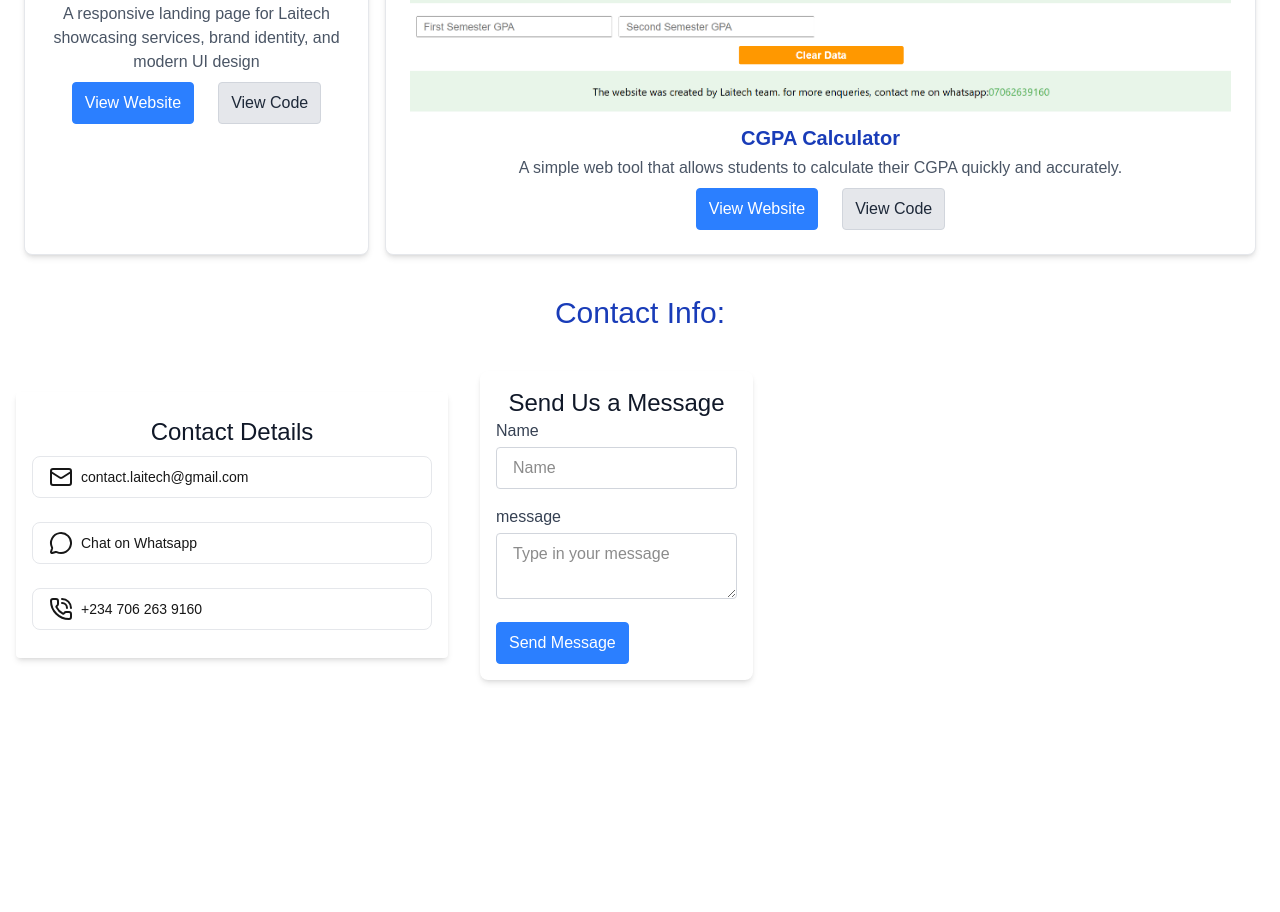
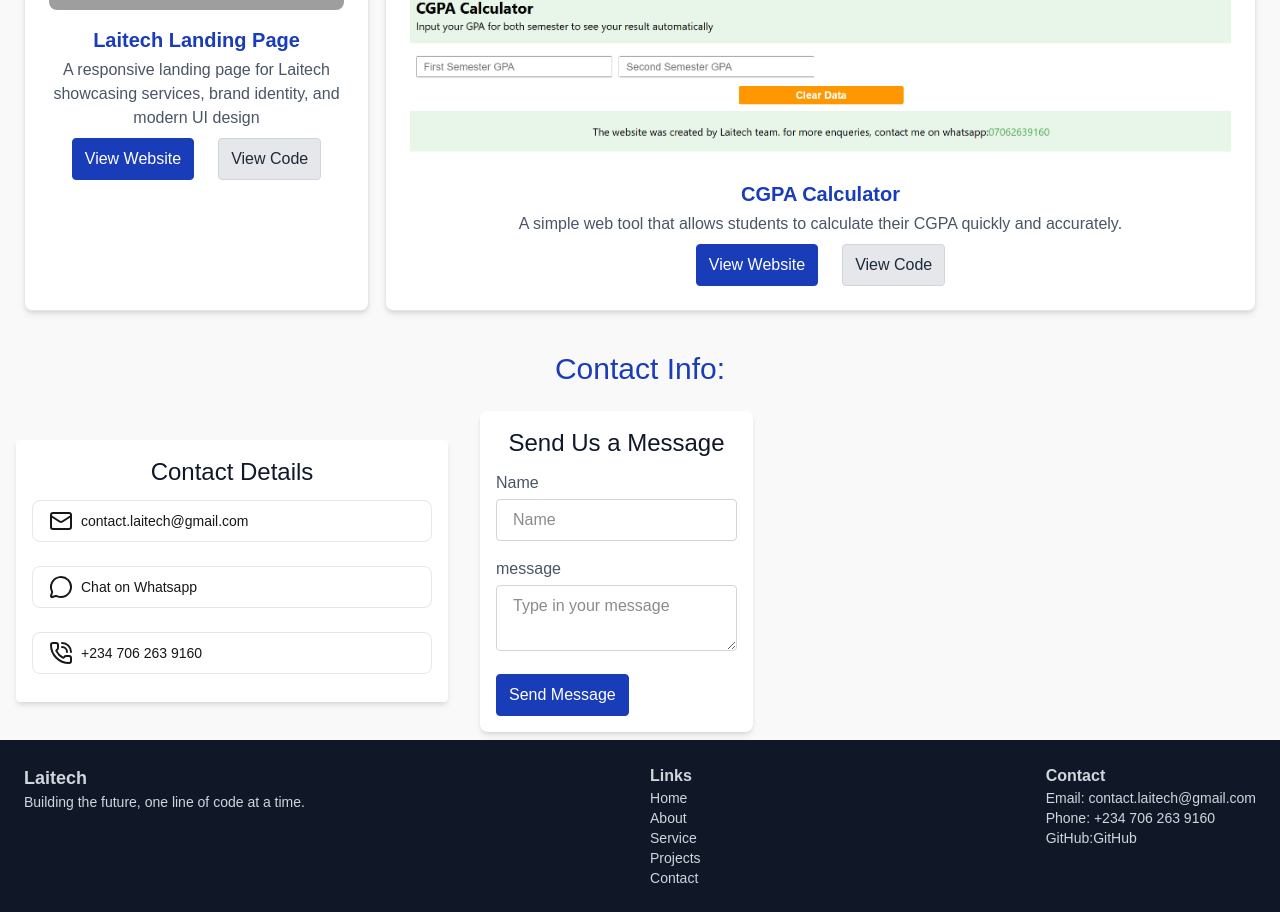
Before and after one commit to Laitech001/laitech-portfolio, a Next.js app: page / in a window 1280 px wide. Shown: the part 1720-2632 px from the top of the page. Before the commit the page ends 2408 px from the top, so only its background shows below. Built offline with nearby package versions, Linux system fonts and the light colour scheme; grey boxes are pictures that could not be loaded.

Commit message:
added footer

```diff
--- a/app/components/About.tsx
+++ b/app/components/About.tsx
@@ -12,7 +12,7 @@ function About() {
       id="about"
       className="py-24 px-10 scroll-mt-24"
     >
-      <h1 className="heading mb-2">About Laitech</h1>
+      <h1 className="heading mb-3">About Laitech</h1>
 
       <section className="flex flex-col justify-center gap-4 lg:flex-row lg:gap-10">
         <Image
--- a/app/components/Contact.tsx
+++ b/app/components/Contact.tsx
@@ -4,7 +4,7 @@ import ContactForm from "./ContactForm";
 export default function Contact() {
   return (
     <div className="px-4">
-      <h1 id='contact' className="heading mb-8">Contact Info:</h1>
+      <h1 id='contact' className="heading mb-3">Contact Info:</h1>
 
       <section className="flex flex-col md:flex-row justiify-center items-center gap-6">
         <ContactDetails />
--- a/app/components/ContactDetails.tsx
+++ b/app/components/ContactDetails.tsx
@@ -8,7 +8,7 @@ export default function ContactDetails() {
 
   return (
     <Card className=''>
-      <h1 className='text-xl md:text-2xl text-gray-900 text-center m-2'>Contact Details</h1>
+      <h1 className='text-xl md:text-2xl text-gray-900 text-center mb-3'>Contact Details</h1>
 
       <ul className='flex flex-col justify-center items-center gap-3'>
         <li className='techstack-li mb-3 w-100'>
--- a/app/components/ContactForm.tsx
+++ b/app/components/ContactForm.tsx
@@ -13,7 +13,7 @@ export default function ContactForm() {
 
   return (
     <Form>
-      <h1 className='text-xl md:text-2xl text-gray-900 text-center'>Send Us a Message</h1>
+      <h1 className='text-xl md:text-2xl text-gray-900 text-center mb-3'>Send Us a Message</h1>
 
       <div>
         <Label htmlFor='name'>
--- /dev/null
+++ b/app/components/Footer.tsx
@@ -0,0 +1,40 @@
+export default function Footer() {
+  return (
+    <footer className="w-full bg-gray-900 text-gray-300 p-6 flex flex-col md:flex-row items-start justify-between">
+      <section>
+        <h1 className="text-lg font-semibold">Laitech</h1>
+        <p className="text-sm">Building the future, one line of code at a time.</p>
+      </section>
+
+      <section>
+        <h2 className="text-md font-semibold mt-4 md:mt-0">Links</h2>
+
+        <ul className="text-sm">
+          <li><a href="#home" className="hover:text-blue-500">Home</a></li>
+          <li><a href="#about" className="hover:text-blue-500">About</a></li>
+          <li><a href="#service" className="hover:text-blue-500">Service</a></li>
+          <li><a href="#projects" className="hover:text-blue-500">Projects</a></li>
+          <li><a href="#contact" className="hover:text-blue-500">Contact</a></li>
+        </ul>
+      </section>
+
+      <section>
+        <h2 className="text-md font-semibold mt-4 md:mt-0">Contact</h2>
+        <p className="text-sm">Email: <a href="mailto:contact.laitech@gmail.com" className="hover:text-blue-500">contact.laitech@gmail.com</a></p>
+
+        <p className="text-sm">Phone: <a href="tel:+2347062639160" className="hover:text-blue-500">+234 706 263 9160</a></p>
+
+        <p className="text-sm"> GitHub:
+          <a
+            href="https://github.com/Laitech001"
+            target="_blank"
+            rel="noopener noreferrer"
+            className="hover:text-blue-500"
+          >
+            GitHub
+          </a>
+        </p>
+      </section>
+    </footer>
+  )
+}
--- a/app/components/ProjectCard.tsx
+++ b/app/components/ProjectCard.tsx
@@ -16,7 +16,7 @@ function ProjectCard({ imagePath, title, desc, websiteUrl}: ProjectCardProps) {
           alt={title}
           width={350}
           height={350}
-          className="w-full h-auto rounded-lg hover:scale-105 transition-transform duration-500 ease-in-out"
+          className="w-full h-auto rounded-lg hover:scale-105 transition-transform duration-500 ease-in-out mb-4"
         />
       )}
       <h1 className="text-xl text-blue-800 font-semibold mb-1 item-start">{title}</h1>
--- a/app/components/ServiceCard.tsx
+++ b/app/components/ServiceCard.tsx
@@ -1,4 +1,5 @@
 import type { ComponentType, SVGProps } from "react"
+import { Card } from "@/ui"
 
 type serviceCardProps = {
   icon: ComponentType<SVGProps<SVGSVGElement>>
@@ -9,11 +10,11 @@ type serviceCardProps = {
 
 function ServiceCard({icon: Icon, title, desc}: serviceCardProps) {
   return (
-    <div className={`text-center m-2 p-6 rounded-lg border border-gray-200 hover:shadow-lg transition-shadow`}>
-      <Icon className="w-12 h-12 text-blue-800 mb-3 mx-auto" />
-      <h1 className="text-xl text-blue-800 font-semibold mb-1">{title}</h1>
+    <Card className={`max-w-6xl text-center m-2 p-6 rounded-lg border border-gray-200 hover:shadow-lg transition-shadow`}>
+      <Icon className="w-12 h-12 text-blue-600 mb-3 mx-auto" />
+      <h1 className="text-xl text-gray-900 font-semibold mb-1">{title}</h1>
       <p className="text-gray-600">{desc}</p>
-    </div>
+    </Card>
   )
 }
 
--- a/app/globals.css
+++ b/app/globals.css
@@ -1,7 +1,7 @@
 @import "tailwindcss";
 
 :root {
-  --background: #ffffff;
+  --background: #f9f9f9;
   --foreground: #171717;
 }
 
@@ -26,7 +26,7 @@ html {
 }
 
 .heading {
-  @apply text-center text-xl text-blue-800 mt-4 md:text-xl lg:text-3xl;
+  @apply text-center text-xl text-blue-800 mt-4 mb-4 md:text-xl lg:text-3xl;
 }
 
 .primary-btn {
--- a/app/page.tsx
+++ b/app/page.tsx
@@ -4,6 +4,7 @@ import Hero from "./components/Hero";
 import Project from "./components/Project";
 import Service from "./components/Service";
 import TechStack from "./components/TechStack";
+import Footer from "./components/Footer";
 
 export default function Home() {
   return (
@@ -14,6 +15,7 @@ export default function Home() {
       <Service />
       <Project />
       <Contact />
+      <Footer />
     </>
   );
 }
--- a/ui/Button.tsx
+++ b/ui/Button.tsx
@@ -13,7 +13,7 @@ type ButtonProps = {
 export default function Button({ children, onClick, varient = 'primary', size = 'medium', type = 'button', loading = false, disabled = false, className }: ButtonProps) {
 
   const varientClasses = {
-    primary: 'bg-blue-500 text-white hover:bg-blue-600 border border-blue-500',
+    primary: 'bg-blue-800 text-white hover:bg-blue-700 border border-blue-800',
     secondary: 'bg-gray-200 text-gray-800 hover:bg-gray-300 border border-gray-300',
     danger: 'bg-red-500 text-white hover:bg-red-600 border border-red-500',
   }
--- a/ui/Label.tsx
+++ b/ui/Label.tsx
@@ -6,7 +6,7 @@ type LabelProps = {
 
 export default function Label({ children, htmlFor, className}: LabelProps) {
   return (
-    <label htmlFor={htmlFor} className={`block text-gray-700 font-medium mb-1 ${className || ''}`}>
+    <label htmlFor={htmlFor} className={`block text-gray-600 font-medium mb-1 ${className || ''}`}>
       {children}
     </label>
   )
```
